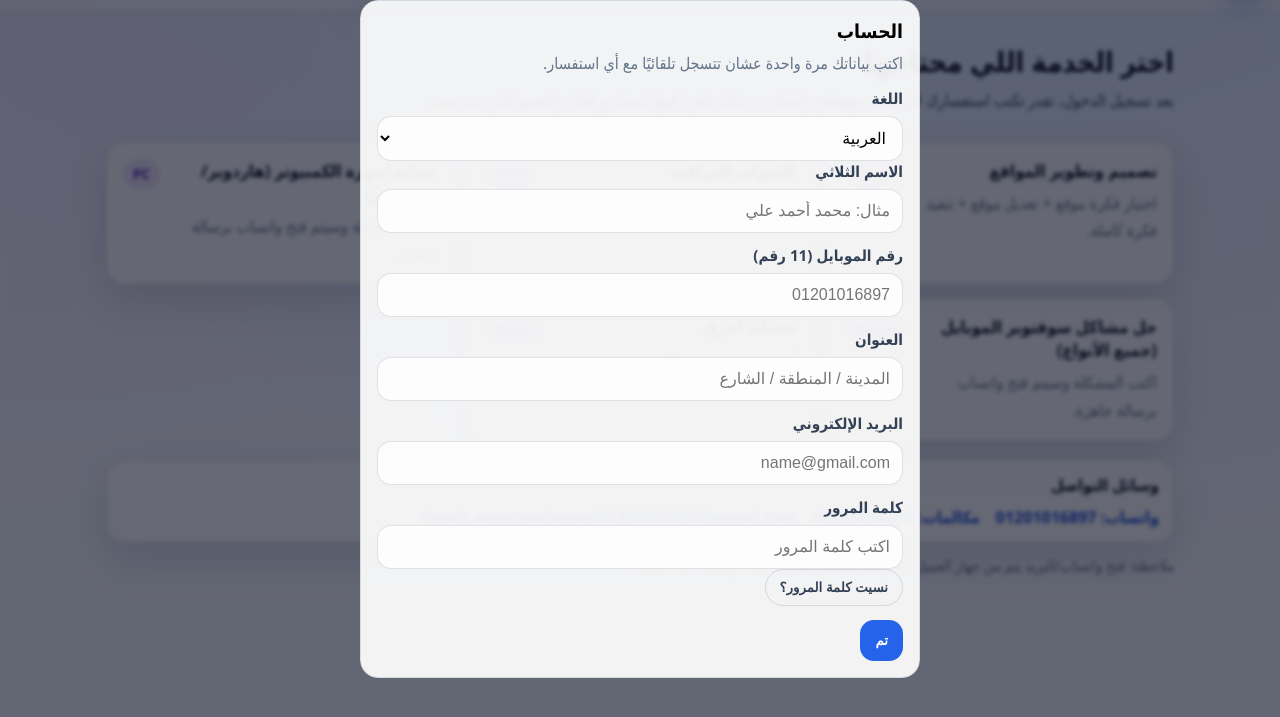
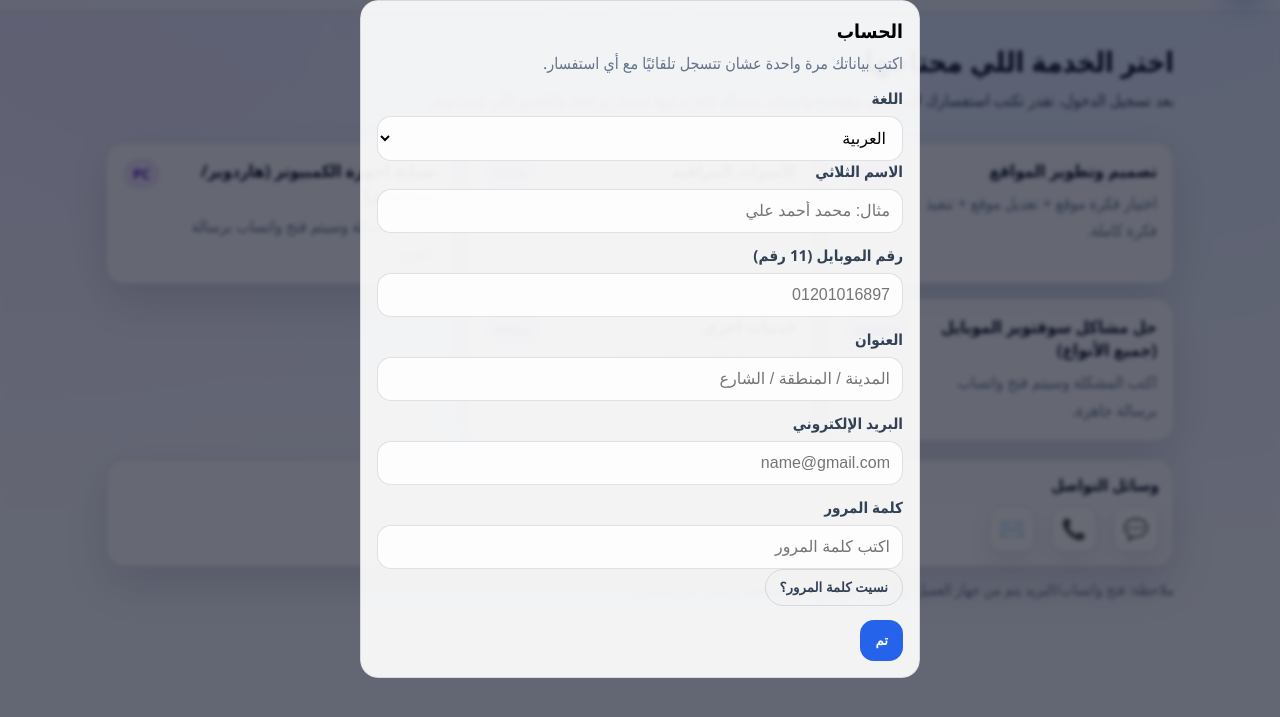
Before and after one commit to maroo2288/MARKET, a plain HTML site: page index.html in a window 1280 px wide. Shown: the part 61-778 px from the top of the page. Drawn offline with Linux system fonts and the light colour scheme.

Commit message:
Add files via upload

```diff
--- a/index.html
+++ b/index.html
@@ -73,14 +73,30 @@
           <div class="footer__card">
             <div class="footer__title">وسائل التواصل</div>
             <div class="footer__items">
-              <a class="link" id="footerWhatsApp" href="#" target="_blank"
-                >واتساب: 01201016897</a
+              <a
+                class="contact-icon"
+                id="footerWhatsApp"
+                href="#"
+                target="_blank"
+                title="واتساب"
+                aria-label="واتساب"
+                >💬</a
               >
-              <a class="link" id="footerCall" href="tel:01201016897"
-                >مكالمات: 01201016897</a
+              <a
+                class="contact-icon"
+                id="footerCall"
+                href="tel:01201016897"
+                title="مكالمات"
+                aria-label="مكالمات"
+                >📞</a
               >
-              <a class="link" id="footerEmail" href="#"
-                >Email: omarmohamed01201016897@gmail.com</a
+              <a
+                class="contact-icon"
+                id="footerEmail"
+                href="#"
+                title="البريد الإلكتروني"
+                aria-label="البريد الإلكتروني"
+                >✉️</a
               >
             </div>
           </div>
--- a/styles.css
+++ b/styles.css
@@ -374,6 +374,7 @@ select.input {
   display: flex;
   flex-wrap: wrap;
   gap: 12px 16px;
+  align-items: center;
 }
 
 .link {
@@ -384,6 +385,27 @@ select.input {
 
 .link:hover {
   text-decoration: underline;
+}
+
+.contact-icon {
+  width: 46px;
+  height: 46px;
+  display: inline-flex;
+  align-items: center;
+  justify-content: center;
+  border-radius: 12px;
+  text-decoration: none;
+  font-size: 1.25rem;
+  border: 1px solid var(--border);
+  background: rgba(255, 255, 255, 0.85);
+  box-shadow: 0 10px 24px rgba(15, 23, 42, 0.08);
+  transition: transform 0.08s ease, box-shadow 0.2s ease, background 0.2s ease;
+}
+
+.contact-icon:hover {
+  transform: translateY(-2px);
+  box-shadow: 0 14px 28px rgba(15, 23, 42, 0.14);
+  background: rgba(219, 234, 254, 0.7);
 }
 
 .footer__hint {
```
